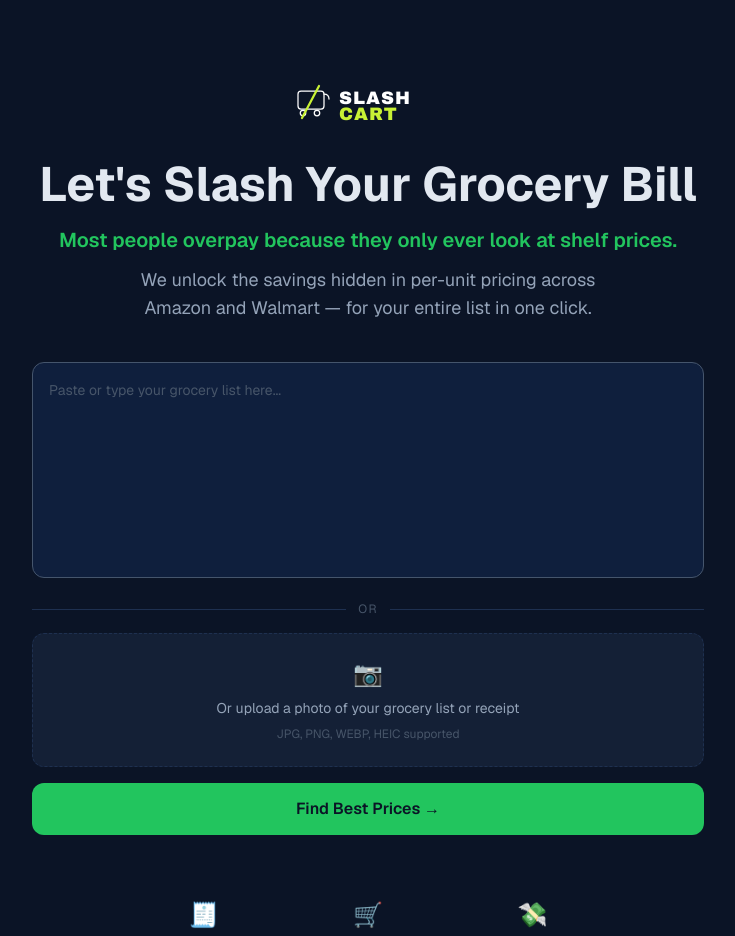
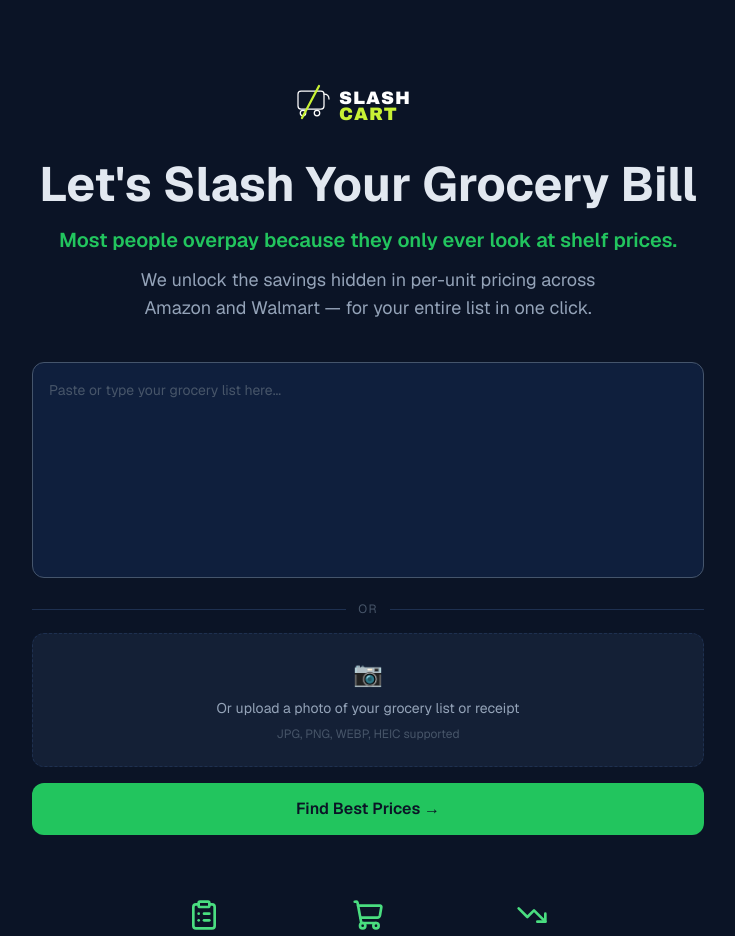
Before and after one commit to mchitnis99/slashcart-app, a Next.js app: page / in a window 1280 px wide. Shown: the top 936 px of the page, without its empty margins (272-1007 px from the left). Built offline with nearby package versions, Linux system fonts and the light colour scheme.

Commit message:
fix: replace emoji icons with Lucide SVG icons in how-it-works section

```diff
--- a/app/page.tsx
+++ b/app/page.tsx
@@ -1,3 +1,4 @@
+import { ClipboardList, ShoppingCart, TrendingDown } from "lucide-react";
 import GroceryInput from "./components/GroceryInput";
 
 function SlashCartLogo() {
@@ -49,12 +50,12 @@
 
       <div className="mt-10 sm:mt-16 grid grid-cols-3 gap-3 sm:gap-6 max-w-xl mx-auto text-center px-2 sm:px-0">
         {[
-          { icon: "🧾", label: "Paste or snap a list" },
-          { icon: "🛒", label: "Amazon & Walmart prices" },
-          { icon: "💸", label: "See what you save" },
+          { icon: <ClipboardList className="w-8 h-8 text-[#4ade80]" />, label: "Paste or snap a list" },
+          { icon: <ShoppingCart className="w-8 h-8 text-[#4ade80]" />, label: "Amazon & Walmart prices" },
+          { icon: <TrendingDown className="w-8 h-8 text-[#4ade80]" />, label: "See what you save" },
         ].map(({ icon, label }) => (
-          <div key={label} className="space-y-1">
-            <div className="text-2xl">{icon}</div>
+          <div key={label} className="space-y-2">
+            <div className="flex justify-center">{icon}</div>
             <div className="text-[#94a3b8] text-xs">{label}</div>
           </div>
         ))}
--- a/package.json
+++ b/package.json
@@ -11,6 +11,7 @@
   "dependencies": {
     "@anthropic-ai/sdk": "^0.96.0",
     "@supabase/supabase-js": "^2.106.1",
+    "lucide-react": "^1.17.0",
     "next": "16.2.6",
     "react": "19.2.4",
     "react-dom": "19.2.4"
```
Also changed, not shown: 1 other file (tests, documents, lock files or other folders).
